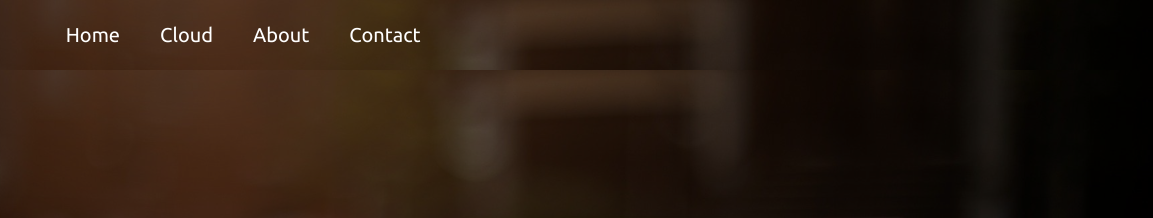
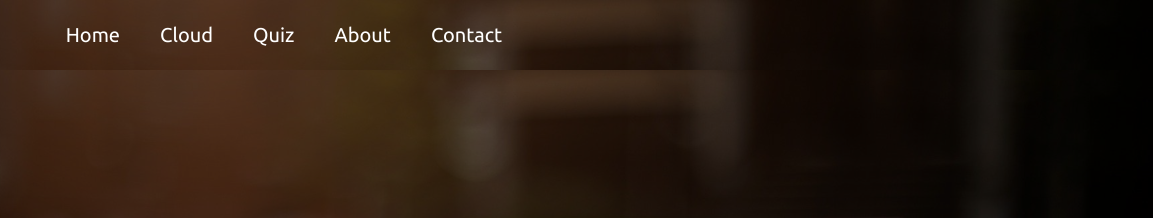
Before and after one commit to kaustubhsharmaofficial/kaustubhsharmaofficial.github.io, a plain HTML site: page index.html in a window 1280 px wide. Shown: the top 218 px of the page, 127-1280 px from the left. Drawn offline with Linux system fonts and the light colour scheme.

Commit message:
Add quiz to header

```diff
--- a/index.html
+++ b/index.html
@@ -1,5 +1,6 @@
 <!DOCTYPE html>
 <html lang="en">
+
 <head>
   <meta charset="UTF-8">
   <meta name="viewport" content="width=device-width, initial-scale=1.0">
@@ -8,6 +9,7 @@
   <!--For title -->
   <title>KAUSTUBH SHARMA - Cloud,Tech , Stories & More</title>
 </head>
+
 <body>
   <!--For navigation bar-->
   <nav class="navbar background navHeight-res">
@@ -19,6 +21,7 @@
       </div>
       <li> <a href="/">Home </a></li>
       <li> <a href="Cloud">Cloud</a></li>
+      <li> <a href="quiz">Quiz</a></li>
       <li> <a href="https://www.linkedin.com/in/sharmakaustubh/">About </a></li>
       <li> <a href="/Contact">Contact </a></li>
     </ul>
@@ -43,7 +46,7 @@
         </div>
       </div>
       <div class="secondHalf">
-        <img src="Images/KS.jpg" alt="KS" >
+        <img src="Images/KS.jpg" alt="KS">
       </div>
     </div>
   </section>
@@ -63,7 +66,9 @@ This AWS tutorial is ideal for those who want to learn AWS and become AWS Certif
     </div>
     <div class="box-main">
       <div class="thumbnail">
-      <iframe width="640" height="360" src="https://www.youtube.com/embed/B3pw_uK6Gko" frameborder="0" allow="accelerometer; autoplay; clipboard-write; encrypted-media; gyroscope; picture-in-picture" allowfullscreen></iframe>
+        <iframe width="640" height="360" src="https://www.youtube.com/embed/B3pw_uK6Gko" frameborder="0"
+          allow="accelerometer; autoplay; clipboard-write; encrypted-media; gyroscope; picture-in-picture"
+          allowfullscreen></iframe>
 
       </div>
     </div>
@@ -81,7 +86,9 @@ This AWS tutorial is ideal for those who want to learn AWS and become AWS Certif
     </div>
     <div class="box-main">
       <div class="thumbnail">
-      <iframe width="720" height="300" src="https://www.youtube.com/embed/nVlGDV_YLqs" frameborder="0" allow="accelerometer; autoplay; clipboard-write; encrypted-media; gyroscope; picture-in-picture;autoplay" allowfullscreen></iframe>
+        <iframe width="720" height="300" src="https://www.youtube.com/embed/nVlGDV_YLqs" frameborder="0"
+          allow="accelerometer; autoplay; clipboard-write; encrypted-media; gyroscope; picture-in-picture;autoplay"
+          allowfullscreen></iframe>
       </div>
     </div>
   </section>
@@ -89,14 +96,16 @@ This AWS tutorial is ideal for those who want to learn AWS and become AWS Certif
   <hr>
   <section class="section">
     <div class="twitter">
-  <a class="twitter-timeline" data-width="500" data-height="500" data-dnt="true" data-theme="dark" href="https://twitter.com/LATESTOLANGA?ref_src=twsrc%5Etfw">Tweets by LATESTOLANGA</a> <script async src="https://platform.twitter.com/widgets.js" charset="utf-8"></script>
+      <a class="twitter-timeline" data-width="500" data-height="500" data-dnt="true" data-theme="dark"
+        href="https://twitter.com/LATESTOLANGA?ref_src=twsrc%5Etfw">Tweets by LATESTOLANGA</a>
+      <script async src="https://platform.twitter.com/widgets.js" charset="utf-8"></script>
     </div>
   </section>
 
 
   <footer class="background">
     <p class="text-footer">
-    Copyright  &copy; by KAUSTUBH SHARMA 2021 -All rights reserved
+      Copyright &copy; by KAUSTUBH SHARMA 2021 -All rights reserved
     </p>
   </footer>
   <script src="JS/responsive.js"></script>
@@ -106,4 +115,5 @@ This AWS tutorial is ideal for those who want to learn AWS and become AWS Certif
       e.preventDefault();
     }, false);</script>
 </body>
+
 </html>
```
Lines whose indentation alone changed are shown as unchanged.
